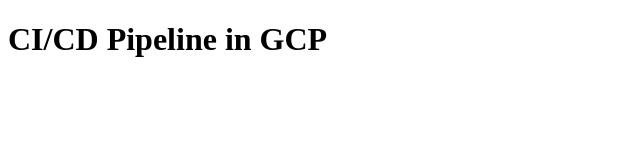
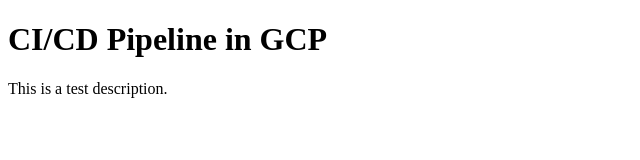
Before and after one commit to saikiransugavasi/GCP-CICD-Pipeline, a plain HTML site: page index.html in a window 1280 px wide. Shown: the whole page, without its empty margins (0-640 px from the left). Drawn offline with Linux system fonts and the light colour scheme.

Commit message:
index html change

```diff
--- a/index.html
+++ b/index.html
@@ -7,5 +7,6 @@
 </head>
 <body>
     <h1>CI/CD Pipeline in GCP</h1>
+    <p>This is a test description.</p>
 </body>
 </html>
```
